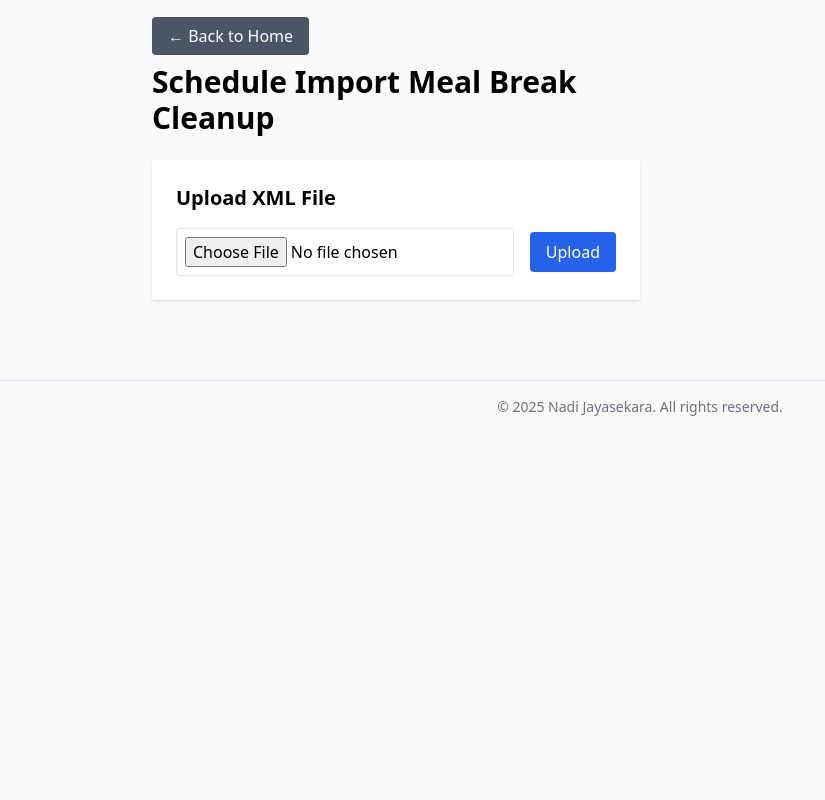
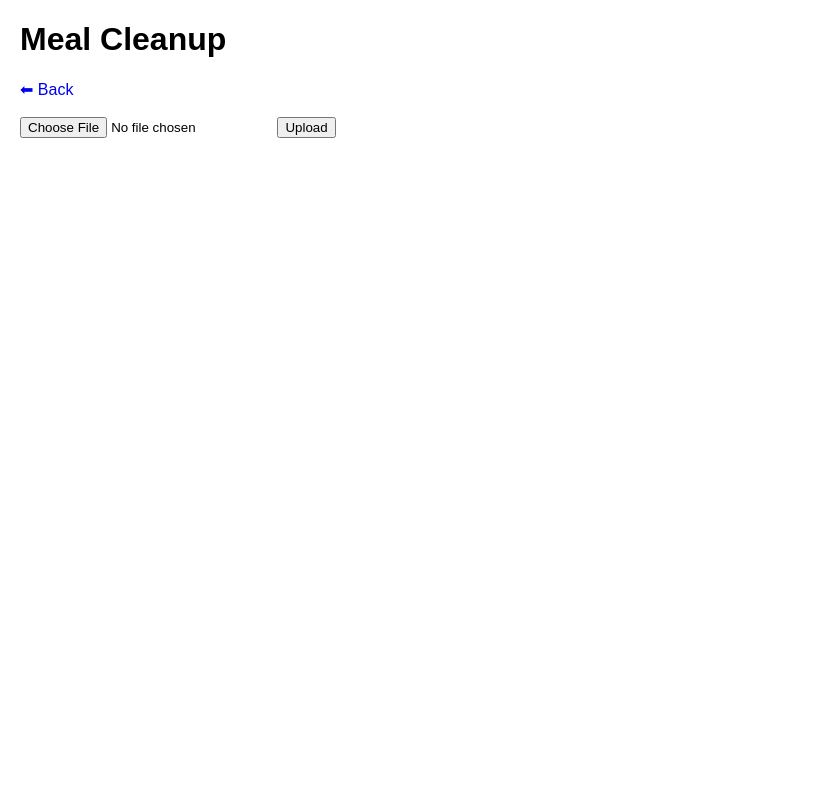
Before and after one commit to nadithakj/nodegrouper, a FastAPI app: page /meal_cleanup in a window 1280 px wide. Shown: the whole page, without its empty margins (0-825 px from the left). Run offline with FastAPI, Linux system fonts and the light colour scheme; some libraries are stand-ins or nearby versions.

Commit message:
Update meal_cleanup.html

```diff
--- a/templates/meal_cleanup.html
+++ b/templates/meal_cleanup.html
@@ -2,105 +2,61 @@
 <html lang="en">
 <head>
   <meta charset="UTF-8">
-    <title>Schedule Import Meal Break Cleanup</title>
-    <script src="https://cdn.tailwindcss.com"></script>
-    <!-- Confetti Script -->
+  <title>Meal Cleanup</title>
   <script src="https://cdn.jsdelivr.net/npm/canvas-confetti@1.6.0/dist/confetti.browser.min.js"></script>
+  <style>
+    body { font-family: Arial, sans-serif; margin: 20px; }
+    textarea { width: 100%; height: 300px; }
+    .hidden { display: none; }
+  </style>
 </head>
-<body class="bg-gray-50 font-sans min-h-screen">
+<body>
+  <h1>Meal Cleanup</h1>
+  <a href="/" style="text-decoration:none;">⬅ Back</a>
+  <br><br>
 
-<div class="max-w-5xl mx-auto p-6 flex gap-6">
-    <!-- Left Side: Controls -->
-    <div class="w-1/2">
-        <!-- Back Button -->
-        <div class="mb-4">
-            <a href="/"
-               class="bg-gray-600 text-white px-4 py-2 rounded hover:bg-gray-700">
-                &larr; Back to Home
-            </a>
-        </div>
+  <!-- Upload Form -->
+  <form action="/meal_cleanup" method="post" enctype="multipart/form-data">
+    <input type="file" name="file" required>
+    <button type="submit">Upload</button>
+  </form>
 
-        <h1 class="text-3xl font-bold mb-6">Schedule Import Meal Break Cleanup</h1>
-
-        <!-- Upload Section -->
-        <div class="bg-white shadow rounded p-6 mb-6">
-            <h2 class="text-xl font-semibold mb-4">Upload XML File</h2>
-            <form action="/meal_cleanup" method="post" enctype="multipart/form-data" class="flex items-center space-x-4">
-                <input type="file" name="file" class="border rounded p-2 w-full" required>
-                <button type="submit" class="bg-blue-600 text-white px-4 py-2 rounded hover:bg-blue-700">Upload</button>
-            </form>
-        </div>
+  {% if xml_preview %}
+  <h2>Original XML Preview</h2>
+  <textarea readonly>{{ xml_preview }}</textarea>
+  {% endif %}
 
   {% if empty_tags %}
-        <div class="flex space-x-6">
-            <!-- Left: Empty Tags Selection -->
-            <div class="w-1/3 bg-white shadow rounded p-6">
-                <h2 class="text-xl font-semibold mb-4">Select Empty Tags to Remove</h2>
+  <h2>Select Empty Tags to Remove</h2>
   <form action="/meal_cleanup_clean" method="post">
-                    <input type="hidden" name="xml_content" value="{{ xml_preview }}">
-                    <div class="space-y-2 max-h-80 overflow-y-auto">
+    <input type="hidden" name="xml_content" value="{{ xml_preview|e }}">
     {% for tag in empty_tags %}
-                        <div>
-                            <label class="flex items-center space-x-2">
-                                <input type="checkbox" name="tags_to_remove" value="{{ tag }}" class="form-checkbox">
-                                <span>{{ tag }}</span>
-                            </label>
-                        </div>
+      <input type="checkbox" name="tags_to_remove" value="{{ tag }}"> {{ tag }}<br>
     {% endfor %}
-                    </div>
-                    <button type="submit" class="bg-red-600 text-white px-6 py-2 rounded hover:bg-red-700 mt-4 w-full">Clean Selected Tags</button>
+    <br>
+    <button type="submit">Clean XML</button>
   </form>
-            </div>
-
-            <!-- Right: XML Preview -->
-            <div class="w-2/3 bg-white shadow rounded p-6">
-                <h2 class="text-xl font-semibold mb-4">Original XML Preview</h2>
-                <textarea readonly class="w-full h-96 border rounded p-3 font-mono bg-gray-100 text-gray-800">{{ xml_preview }}</textarea>
-            </div>
-        </div>
   {% endif %}
 
   {% if cleaned_xml %}
-        <div class="flex space-x-6 mt-6">
-            <!-- Left: Empty Tags Section -->
-            <div class="w-1/3 bg-white shadow rounded p-6">
-                <h2 class="text-xl font-semibold mb-4">Tags Cleaned</h2>
-                <p class="text-gray-700">Selected empty tags have been removed from the XML.</p>
-            </div>
-
-            <!-- Right: Cleaned XML Preview -->
-            <div class="w-2/3 bg-white shadow rounded p-6">
-                <h2 class="text-xl font-semibold mb-4">Cleaned XML Preview</h2>
-                <textarea readonly class="w-full h-96 border rounded p-3 font-mono bg-gray-100 text-gray-800">{{ cleaned_xml }}</textarea>
-                <form id="mealDownloadForm" action="/download" method="post" class="mt-4">
-                    <input type="hidden" name="file_content" value="{{ cleaned_xml }}">
-                    <button type="submit" id="mealDownloadBtn" class="bg-blue-600 text-white px-6 py-2 rounded hover:bg-blue-700 w-full text-lg">
-                        Download Cleaned XML
-                    </button>
+  <h2>Cleaned XML</h2>
+  <textarea readonly>{{ cleaned_xml }}</textarea>
+  <br><br>
+  <form id="downloadForm" action="/meal_download" method="post" onsubmit="launchConfetti()">
+    <input type="hidden" name="file_content" value="{{ cleaned_xml|e }}">
+    <button type="submit">Download Cleaned XML</button>
   </form>
-            </div>
-        </div>
   {% endif %}
 
-    </div>
-</div>
-
-<footer class="mt-8 p-4 text-center text-gray-500 text-sm border-t border-gray-200">
-    &copy; 2025 Nadi Jayasekara. All rights reserved.
-</footer>
-
   <script>
-    const mealDownloadForm = document.getElementById('mealDownloadForm');
-    if (mealDownloadForm) {
-        mealDownloadForm.addEventListener('submit', function(e) {
+    function launchConfetti() {
+      setTimeout(() => {
         confetti({
-                particleCount: 100,
+          particleCount: 150,
           spread: 70,
           origin: { y: 0.6 }
         });
-            e.preventDefault();
-            setTimeout(() => mealDownloadForm.submit(), 300);
-        });
+      }, 100);
     }
   </script>
 </body>
```
Lines whose indentation alone changed are shown as unchanged.
